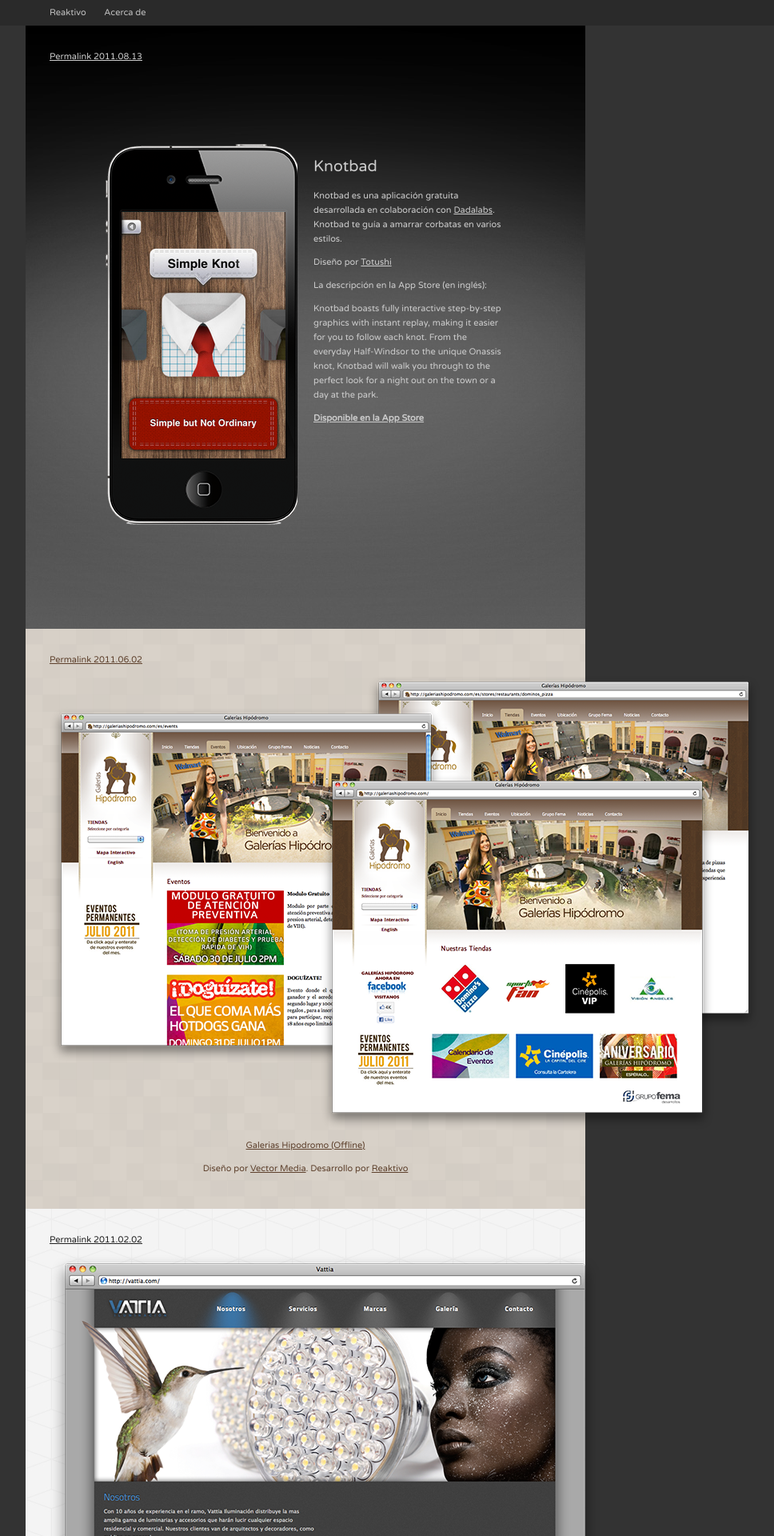
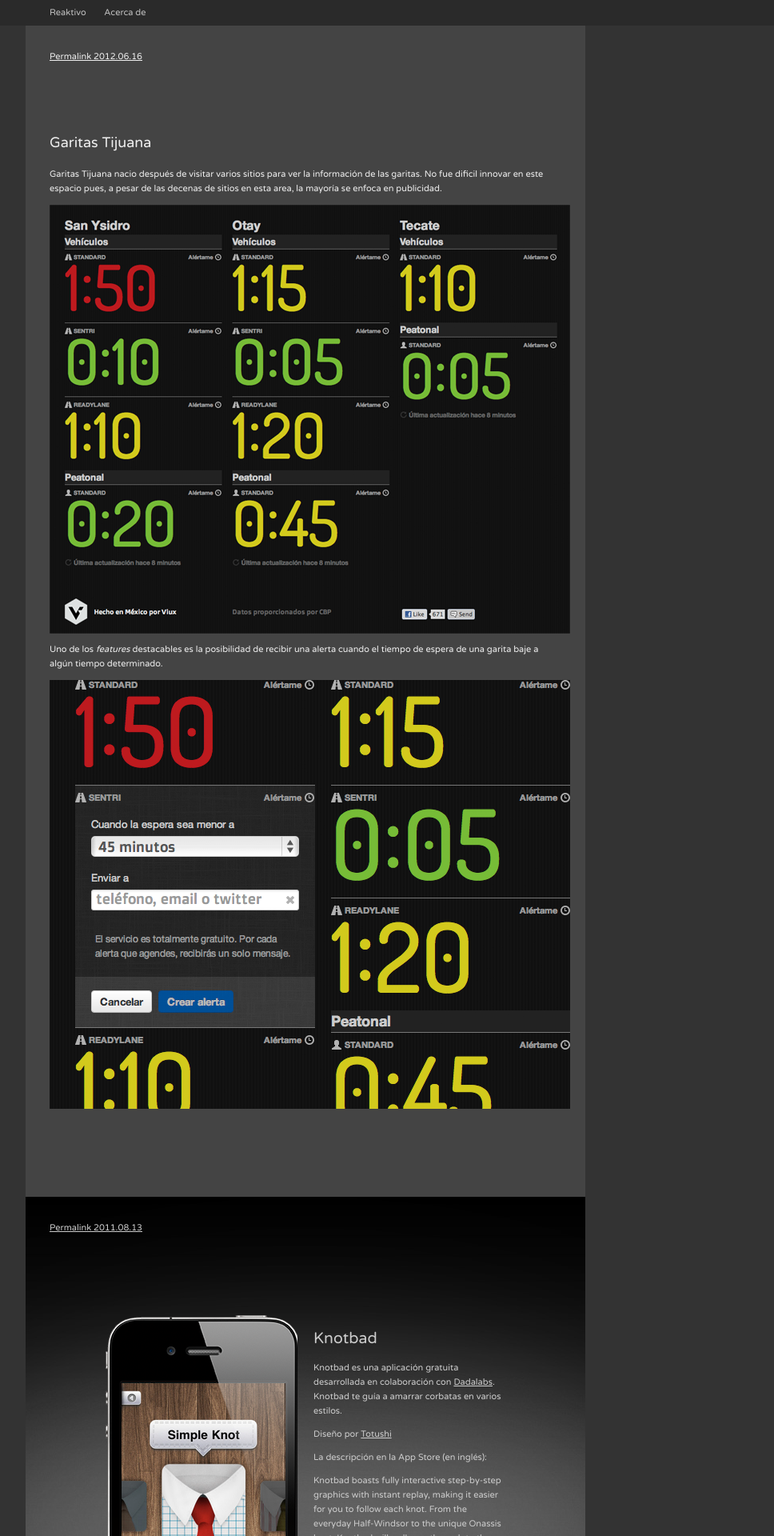
Before and after one commit to reaktivo/reaktivo.github.com, a Jekyll site: the page built from work/index.html, in a window 1280 px wide. Shown: the top 1920 px of the page at 80% size, without its empty margins (258-1226 px from the left). Built offline with Jekyll 4.4.1, drawn with Linux system fonts in a browser that asks for light colours; Markdown is read by kramdown in place of the engine named in the settings.

Commit message:
Updated about me and added garitas post

```diff
--- /dev/null
+++ b/_posts/2012-06-16-garitas.html
@@ -0,0 +1,32 @@
+---
+layout: post
+title: Garitas Tijuana
+category: work
+style:
+  color: "#eee"
+  background: "#444"
+---
+
+<style>
+
+  .centered_post img {
+    margin: 40px auto;
+  }
+
+  h1 a{
+    font-size: 18px;
+    text-decoration: none;
+  }
+
+</style>
+
+<div class="post">
+
+  <h1><a href="http://garitas-tijuana.com">Garitas Tijuana</a></h1>
+
+  <p>Garitas Tijuana nacio después de visitar varios sitios para ver la información de las garitas. No fue dificil innovar en este espacio pues, a pesar de las decenas de sitios en esta area, la mayoría se enfoca en publicidad.</p>
+  <a href="http://garitas-tijuana.com"><img src="/images/garitas/garitas_01.png"/></a>
+  <p>Uno de los <em>features</em> destacables es la posibilidad de recibir una alerta cuando el tiempo de espera de una garita baje a algún tiempo determinado.</p>
+  <a href="http://garitas-tijuana.com"><img src="/images/garitas/garitas_02.png"/></a>
+
+</div>
```
Also changed, not shown: acerca/index.markdown (+24 -15 lines), images/garitas/garitas_01.png (added), images/garitas/garitas_02.png (added).
